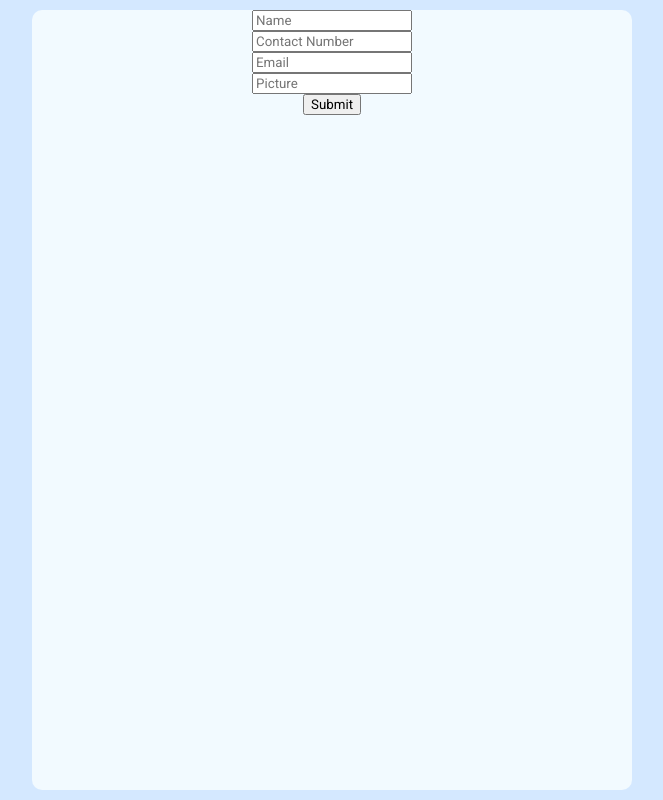
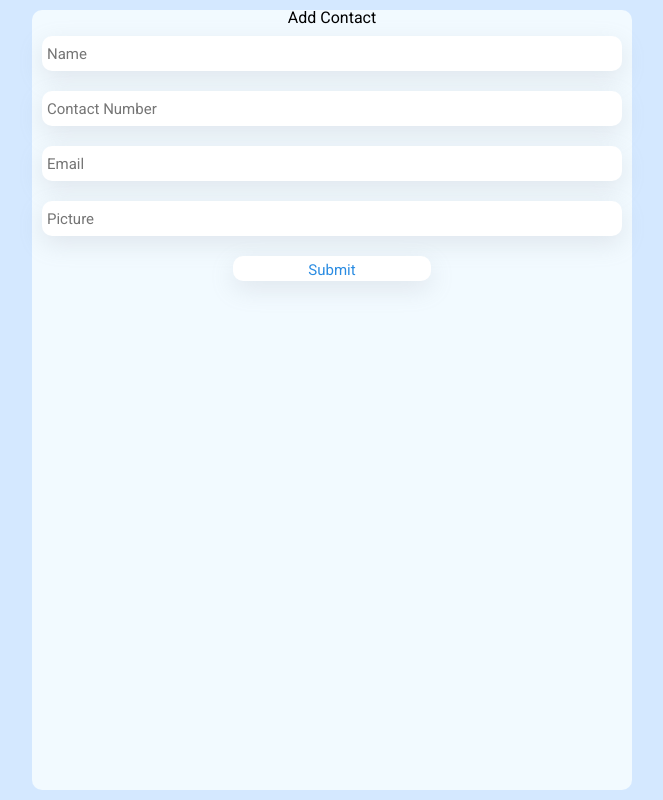
Before and after one commit to kadioba/alfasoft-contacts, a React (Vite) app: page /add in a window 1280 px wide. Shown: the whole page, without its empty margins (308-971 px from the left). Built offline with nearby package versions, Linux system fonts and the light colour scheme.

Commit message:
feat: edit page integrated

```diff
--- a/src/App.jsx
+++ b/src/App.jsx
@@ -14,6 +14,7 @@ function App() {
           <Route path="/" element={<HomePage />} />
           <Route path="/add" element={<AddContactPage />} />
           <Route path="/contact/:id" element={<ContactPage />} />
+          <Route path="/contact/:id/edit" element={<AddContactPage />} />
         </Routes>
       </BrowserRouter>
     </PagesContainer>
--- a/src/components/ContactCard/index.jsx
+++ b/src/components/ContactCard/index.jsx
@@ -1,9 +1,7 @@
 import { ContactCardContainer } from "./styled";
 import { PropTypes } from "prop-types";
-import { useState } from "react";
 import { AiOutlineDelete, AiOutlineEdit } from "react-icons/ai";
 import { useNavigate } from "react-router-dom";
-import DeleteCard from "../DeleteCard";
 
 export default function ContactCard({ contact, setDeletingContact }) {
 
@@ -17,9 +15,8 @@ export default function ContactCard({ contact, setDeletingContact }) {
                 <h2>{contact.email}</h2>
             </div>
             <AiOutlineDelete size="20px" onClick={() => setDeletingContact(contact)} />
-            <AiOutlineEdit size="20px" />
+            <AiOutlineEdit size="20px" onClick={() => navigate(`/contact/${contact.id}/edit`)} />
         </ContactCardContainer>
-
     )
 }
 
--- a/src/pages/AddContactPage/index.jsx
+++ b/src/pages/AddContactPage/index.jsx
@@ -1,5 +1,6 @@
-import { useState } from "react";
+import { useEffect, useState } from "react";
 import { AddContactContainer } from "./styled";
+import { useNavigate, useParams } from "react-router-dom";
 
 export default function AddContactPage() {
     const [name, setName] = useState("");
@@ -7,7 +8,28 @@ export default function AddContactPage() {
     const [email, setEmail] = useState("");
     const [picture, setPicture] = useState("");
 
-    function submitContact() {
+    const { id } = useParams();
+    const navigate = useNavigate();
+
+    useEffect(() => {
+        if (id) {
+            const findContacts = JSON.parse(localStorage.getItem("contacts")) || [];
+            const contactFound = findContacts.find(contactFound => contactFound.id === Number(id));
+            if (!contactFound) {
+                alert("Contact not found");
+                navigate("/");
+            } else {
+                setName(contactFound.name);
+                setContact(contactFound.contact);
+                setEmail(contactFound.email);
+                setPicture(contactFound.picture);
+            }
+        }
+    }, [id, navigate]);
+
+    function submitContact(e) {
+        e.preventDefault();
+        if (verifyContactAndEmail()) return;
         const contacts = JSON.parse(localStorage.getItem("contacts")) || [];
         const newContact = {
             name,
@@ -16,18 +38,87 @@ export default function AddContactPage() {
             picture,
             id: contacts.length + 1
         };
-
         const updatedContacts = [...contacts, newContact];
         localStorage.setItem("contacts", JSON.stringify(updatedContacts));
+        navigate("/");
+    }
+
+    function updateContact(e) {
+        e.preventDefault();
+        if (verifyContactAndEmail()) return;
+        const contacts = JSON.parse(localStorage.getItem("contacts")) || [];
+        const contactIndex = contacts.findIndex(contact => contact.id === Number(id));
+        if (contactIndex === -1) {
+            alert("Contact not found");
+            navigate("/");
+        } else {
+            contacts[contactIndex].name = name;
+            contacts[contactIndex].contact = contact;
+            contacts[contactIndex].email = email;
+            contacts[contactIndex].picture = picture;
+            localStorage.setItem("contacts", JSON.stringify(contacts));
+            navigate("/");
+        }
+    }
+
+    function verifyContactAndEmail() {
+        const contacts = JSON.parse(localStorage.getItem("contacts")) || [];
+        const contactFind = contacts.find(contact => contact.contact === contact);
+        const emailFind = contacts.find(contact => contact.email === email);
+        if (contactFind) {
+            if (id && (contactFind.id !== Number(id))) {
+                alert("Contact already exists");
+                return true;
+            } else {
+                alert("Contact already exists");
+                return true;
+            }
+        } else if (emailFind) {
+            if (id && (emailFind.id !== Number(id))) {
+                alert("Email already exists");
+                return true;
+            } else {
+                alert("Email already exists");
+                return true;
+            }
+        }
+        return false;
     }
 
     return (
         <AddContactContainer>
-            <input type="text" placeholder="Name" onChange={(e) => setName(e.target.value)} value={name} />
-            <input type="text" placeholder="Contact Number" onChange={(e) => setContact(e.target.value)} value={contact} />
-            <input type="email" placeholder="Email" onChange={(e) => setEmail(e.target.value)} value={email} />
-            <input type="text" placeholder="Picture" onChange={(e) => setPicture(e.target.value)} value={picture} />
-            <button onClick={submitContact}>Submit</button>
+            <h1>{id ? "Edit Contact" : "Add Contact"}</h1>
+            <form onSubmit={id ? updateContact : submitContact}>
+                <input
+                    type="text"
+                    placeholder="Name"
+                    onChange={(e) => setName(e.target.value)}
+                    value={name}
+                    minLength={5}
+                />
+                <input
+                    type="tel"
+                    placeholder="Contact Number"
+                    onChange={(e) => setContact(e.target.value)}
+                    value={contact}
+                    minLength={9}
+                    maxLength={9}
+                />
+                <input
+                    type="email"
+                    placeholder="Email"
+                    onChange={(e) => setEmail(e.target.value)}
+                    value={email}
+                />
+                <input
+                    type="text"
+                    placeholder="Picture"
+                    onChange={(e) => setPicture(e.target.value)}
+                    value={picture}
+                    required
+                />
+                <button type="submit">Submit</button>
+            </form>
         </AddContactContainer>
     );
 }
--- a/src/pages/AddContactPage/styled.js
+++ b/src/pages/AddContactPage/styled.js
@@ -1,5 +1,5 @@
 import { styled } from "styled-components";
-import { mainColor } from "../../constants/colors";
+import { mainColor, mainTextColor } from "../../constants/colors";
 
 export const AddContactContainer = styled.div`
     width: 95%;
@@ -12,5 +12,37 @@ export const AddContactContainer = styled.div`
     flex-direction: column;
     align-items: center;
     position: relative;
-
+    form{
+        display: flex;
+        flex-direction: column;
+        align-items: center;
+        width: 100%;
+    }
+    input {
+        width: 95%;
+        height: 25px;
+        margin: 10px;
+        border-radius: 10px;
+        border: none;
+        box-shadow: rgba(149, 157, 165, 0.2) 0px 8px 24px;
+        padding: 5px;
+        font-size: 15px;
+    }
+    button{
+        width: 33%;
+        height: 25px;
+        margin: 10px;
+        border-radius: 10px;
+        border: none;
+        box-shadow: rgba(149, 157, 165, 0.2) 0px 8px 24px;
+        padding: 5px;
+        font-size: 15px;
+        background-color: white;
+        color: ${mainTextColor};
+        cursor: pointer;
+        &:hover{
+            background-color: ${mainTextColor};
+            color: white;
+        }
+    }
 `;
--- a/src/pages/ContactPage/index.jsx
+++ b/src/pages/ContactPage/index.jsx
@@ -1,4 +1,4 @@
-import { useParams } from "react-router-dom";
+import { useNavigate, useParams } from "react-router-dom";
 import { BackToContacts, ContactDetailsContainer, ContactPageContainer, EditOrDeleteContact } from "./styled";
 import { AiOutlineDelete, AiOutlineEdit } from "react-icons/ai";
 import { useState } from "react";
@@ -9,9 +9,9 @@ export default function ContactPage() {
 
     const { id } = useParams();
 
-    // Buscar os contatos no local storage
     const contacts = JSON.parse(localStorage.getItem("contacts"));
     const contact = contacts.find(contact => contact.id === Number(id));
+    const navigate = useNavigate();
 
     const [deleting, setDeleting] = useState(false);
     const deleteContact = () => {
@@ -27,22 +27,16 @@ export default function ContactPage() {
                 <h1>{contact.name}</h1>
                 <h2>{contact.contact}</h2>
                 <h3>{contact.email}</h3>
-
             </ContactDetailsContainer>
             <EditOrDeleteContact onClick={deleteContact} >
-
                 <AiOutlineDelete size="40px" />
                 <h1>Delete Contact</h1>
-
-
             </EditOrDeleteContact>
-            <EditOrDeleteContact>
-
+            <EditOrDeleteContact onClick={() => navigate(`/contact/${contact.id}/edit`)}>
                 <AiOutlineEdit size="40px" />
                 <h1>Edit Contact</h1>
             </EditOrDeleteContact>
-
-            { deleting ? <DeleteCard id={contact.id} setDeleting={setDeleting} name={contact.name} /> : null}
+            {deleting ? <DeleteCard id={contact.id} setDeleting={setDeleting} name={contact.name} /> : null}
         </ContactPageContainer>
     )
 }
--- a/src/pages/HomePage/index.jsx
+++ b/src/pages/HomePage/index.jsx
@@ -16,12 +16,13 @@ export default function HomePage() {
         <HomePageContainer>
             <HomePageHeader>Contacts</HomePageHeader>
 
-
+            {contacts ? (
             <ContactCardsContainer>
                 {contacts.map((contact) => (
                     <ContactCard key={contact.id} contact={contact} setDeletingContact={setDeletingContact} />
                 ))}
             </ContactCardsContainer>
+            ) : null}
 
 
             <AddContactButton onClick={() => navigate("/add")}>+</AddContactButton>
```
